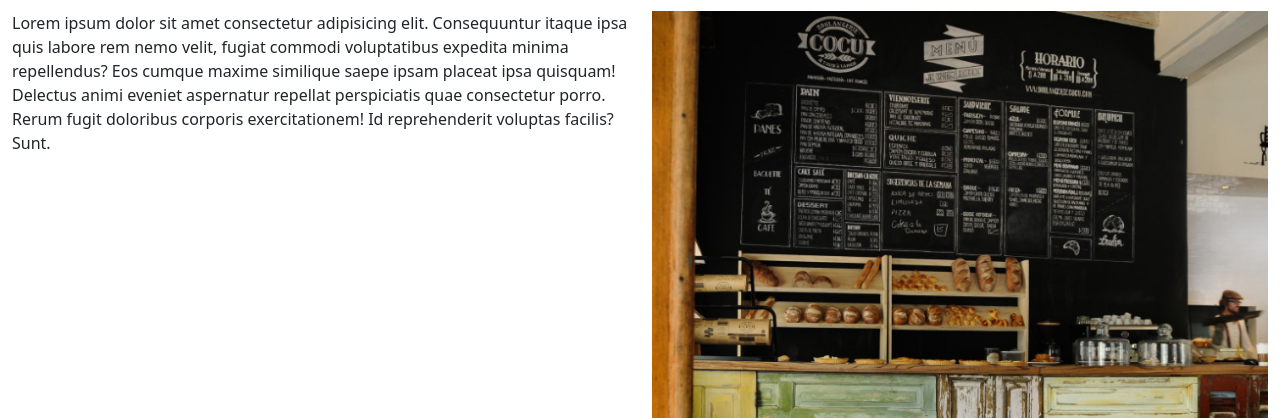
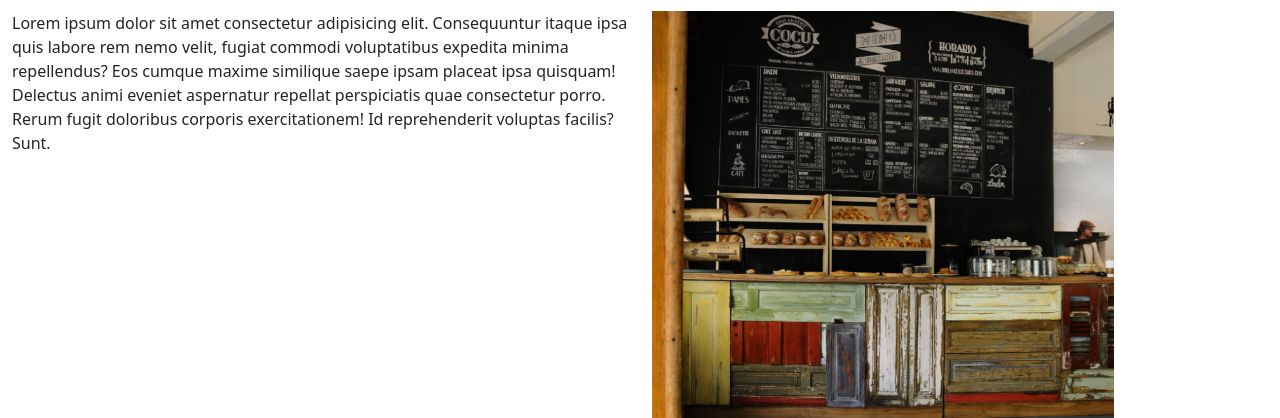
Before and after one commit to jlpereyra22/panaderiacocu, a plain HTML site: page pages/historia.html in a window 1280 px wide. Shown: the part 260-678 px from the top of the page. Drawn offline with nearby package versions, Linux system fonts and the light colour scheme.

Commit message:
agregamos maquetado historia

```diff
--- a/pages/historia.html
+++ b/pages/historia.html
@@ -78,7 +78,7 @@
             </p>
           </aside>
           <aside class="col-12 col-md-6">
-            <img src="/img/historia.png" alt="historia1" class="w-100">
+            <img src="/img/historia.png" alt="historia1" class="w-75" />
           </aside>
         </article>
       </section>
```
